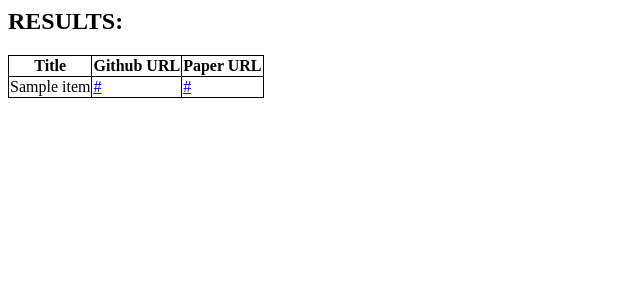
After one commit to tlarrain/w4111-proj1, a Flask app: template templates/results.html in a window 1280 px wide. The commit adds this page. Shown: the top 300 px of the page, without its empty margins (0-640 px from the left). Run offline with Flask 2, Linux system fonts and the light colour scheme; the template is opened without the code that fills it: most values are stand-ins (such as "Sample title", 1, 10 or a date in 2020); parts of the project's set-up code (start-up, migrations or seed data) failed here and were passed over.

Commit message:
added simple search query

```diff
--- a/forms.py
+++ b/forms.py
@@ -6,3 +6,7 @@
     username = StringField('Username', validators=[DataRequired()])
     password = PasswordField('Password', validators=[DataRequired()])
     submit = SubmitField('Sign In')
+
+class SearchForm(FlaskForm):
+    searchTerms = StringField('Type your search', validators=[DataRequired()])
+    submit = SubmitField('Go!')
--- a/server.py
+++ b/server.py
@@ -14,30 +14,13 @@
 from sqlalchemy.sql import text
 from sqlalchemy.pool import NullPool
 from flask import Flask, request, flash, render_template, g, redirect, Response
-from forms import LoginForm
+from forms import LoginForm, SearchForm
+
 tmpl_dir = os.path.join(os.path.dirname(os.path.abspath(__file__)), 'templates')
 app = Flask(__name__, template_folder=tmpl_dir)
 app.config['SECRET_KEY'] = 'you-will-never-guess'
-
-#
-# The following is a dummy URI that does not connect to a valid database. You will need to modify it to connect to your Part 2 database in order to use the data.
-#
-# XXX: The URI should be in the format of:
-#
-#     postgresql://USER:PASSWORD@35.243.220.243/proj1part2
-#
-# For example, if you had username gravano and password foobar, then the following line would be:
-#
-#     DATABASEURI = "postgresql://gravano:foobar@35.243.220.243/proj1part2"
-#
 DATABASEURI = "postgresql://tal2150:7764@35.243.220.243/proj1part2"
-
-
-#
-# This line creates a database engine that knows how to connect to the URI above.
-#
 engine = create_engine(DATABASEURI)
-
 
 @app.before_request
 def before_request():
@@ -52,7 +35,8 @@
     g.conn = engine.connect()
   except:
     print("uh oh, problem connecting to database")
-    import traceback; traceback.print_exc()
+    import traceback
+    traceback.print_exc()
     g.conn = None
 
 @app.teardown_request
@@ -65,7 +49,6 @@
     g.conn.close()
   except Exception as e:
     pass
-
 
 #
 # @app.route is a decorator around index() that means:
@@ -93,7 +76,7 @@
         cursor.close()
     return render_template('login.html', title='Sign In', form=form)
 
-@app.route('/')
+@app.route('/', methods=['GET', 'POST'])
 def index():
   """
   request is a special object that Flask provides to access web request information:
@@ -104,78 +87,28 @@
 
   See its API: http://flask.pocoo.org/docs/0.10/api/#incoming-request-data
   """
-
-  # DEBUG: this is debugging code to see what request looks like
-  print(request.args)
+  search_form = SearchForm()
+  if search_form.validate_on_submit():
+    return search_results(search_form.searchTerms.data)
+  return render_template('index.html', title='Home', search_form=search_form)
 
 
-  #
-  # example of a database query
-  #
-  cursor = g.conn.execute("""SELECT PI.name, count(PI.name)
-FROM (
-  SELECT P.purl, I.name
-  FROM
-    Papers P INNER JOIN Published_By PB ON P.purl = PB.purl
-    INNER JOIN Works_At WA ON PB.aid = WA.aid
-    INNER JOIN Institutions I ON I.iid = WA.iid
-  WHERE P.model = 'Deep-Learning'
-  GROUP BY I.name, P.purl
-) as PI
-GROUP BY PI.name
-ORDER BY count(PI.name) DESC;""")
-  names = []
+@app.route('/results')
+def search_results(search):
+  s = text("""
+      SELECT  P.title, PO.url, PO.purl
+      FROM Published_On PO INNER JOIN Papers P ON PO.purl = P.purl
+      WHERE PO.purl IN (
+        SELECT I.purl
+        FROM Is_Related_To I
+        WHERE I.keyword in :keywords
+      );
+          """)
+  cursor = g.conn.execute(s, keywords=tuple(search.split(' ')))
+  results = []
   for result in cursor:
-    names.append(result['name'])
-  cursor.close()
-
-  #
-  # Flask uses Jinja templates, which is an extension to HTML where you can
-  # pass data to a template and dynamically generate HTML based on the data
-  # (you can think of it as simple PHP)
-  # documentation: https://realpython.com/blog/python/primer-on-jinja-templating/
-  #
-  # You can see an example template in templates/index.html
-  #
-  # context are the variables that are passed to the template.
-  # for example, "data" key in the context variable defined below will be
-  # accessible as a variable in index.html:
-  #
-  #     # will print: [u'grace hopper', u'alan turing', u'ada lovelace']
-  #     <div>{{data}}</div>
-  #
-  #     # creates a <div> tag for each element in data
-  #     # will print:
-  #     #
-  #     #   <div>grace hopper</div>
-  #     #   <div>alan turing</div>
-  #     #   <div>ada lovelace</div>
-  #     #
-  #     {% for n in data %}
-  #     <div>{{n}}</div>
-  #     {% endfor %}
-  #
-  context = dict(data = names)
-
-
-  #
-  # render_template looks in the templates/ folder for files.
-  # for example, the below file reads template/index.html
-  #
-  return render_template("index.html", **context)
-
-#
-# This is an example of a different path.  You can see it at:
-#
-#     localhost:8111/another
-#
-# Notice that the function name is another() rather than index()
-# The functions for each app.route need to have different names
-#
-@app.route('/another')
-def another():
-  return render_template("another.html")
-
+    results.append(result)
+  return render_template('results.html', results=results)
 
 # Example of adding new data to the database
 @app.route('/add', methods=['POST'])
@@ -183,6 +116,9 @@
   name = request.form['name']
   g.conn.execute('INSERT INTO test(name) VALUES (%s)', name)
   return redirect('/')
+
+def convert_string_to_query_array(string):
+  return str(string.split(' ')).replace('[', '(').replace(']', ')')
 
 if __name__ == "__main__":
   import click
--- /dev/null
+++ b/templates/results.html
@@ -0,0 +1,30 @@
+<style>
+    table {
+  border-collapse: collapse;
+}
+
+table, th, td {
+  border: 1px solid black;
+}
+</style>
+
+<h2>RESULTS:</h2>
+
+{% if results %}
+    <table>
+        <TR>
+            <TH>Title</TH>
+            <TH>Github URL</TH>
+            <TH>Paper URL</TH>
+        </TR>
+    {% for item in results %}
+    <TR>
+       <TD class="c2">{{item.title}}</TD>
+       <TD class="c3"><a href="{{item.url}}" target="_blank">{{item.url}}</a> </TD>
+       <TD class="c4"><a href="{{item.purl}}" target="_blank">{{item.purl}}</a></TD>
+    </TR>
+    {% endfor %}
+    </table>
+{% else %}
+    <div> No Results Found</div>
+{% endif %}
```
Also changed, not shown: templates/index.html (+10 -0 lines).
